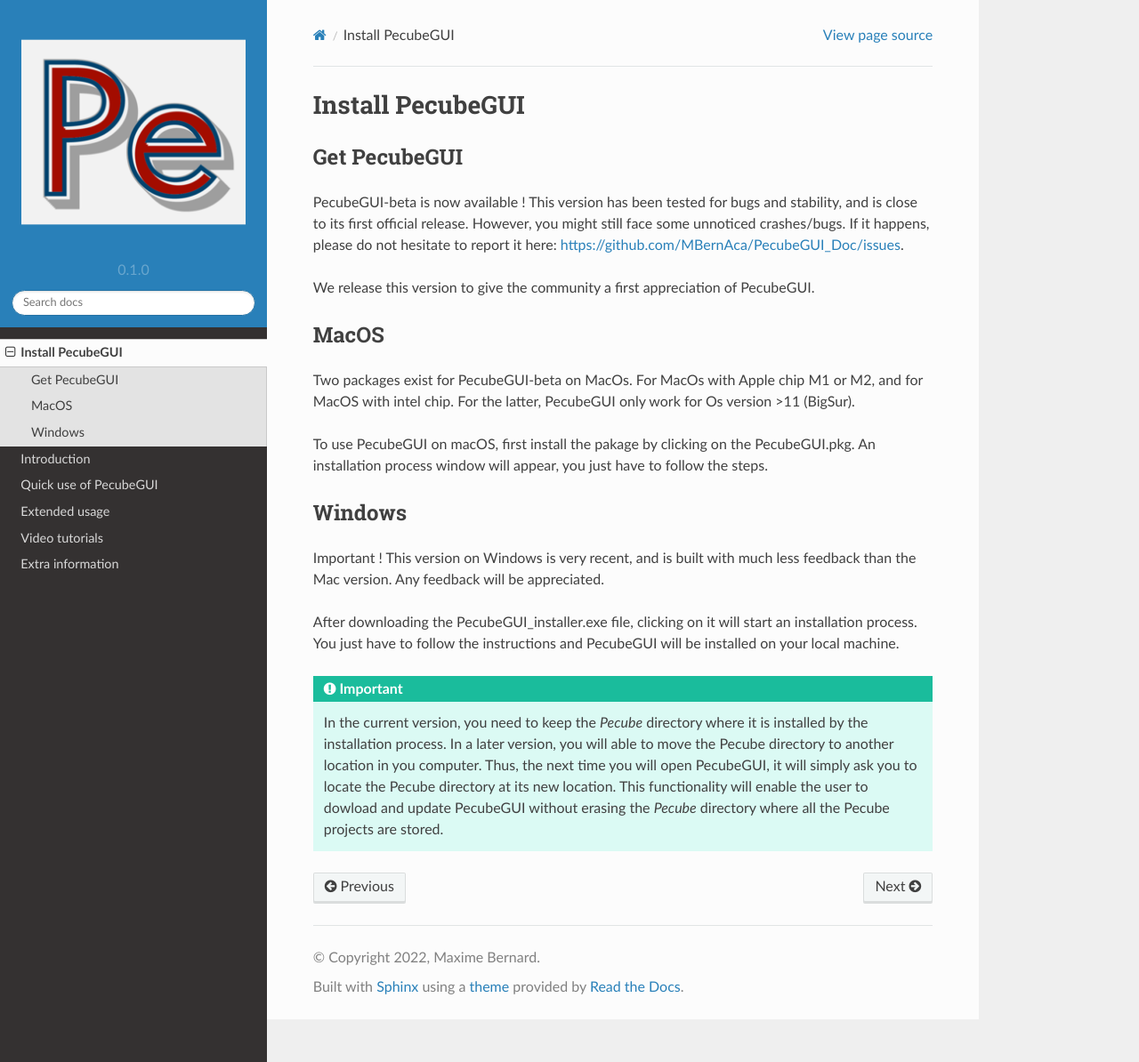
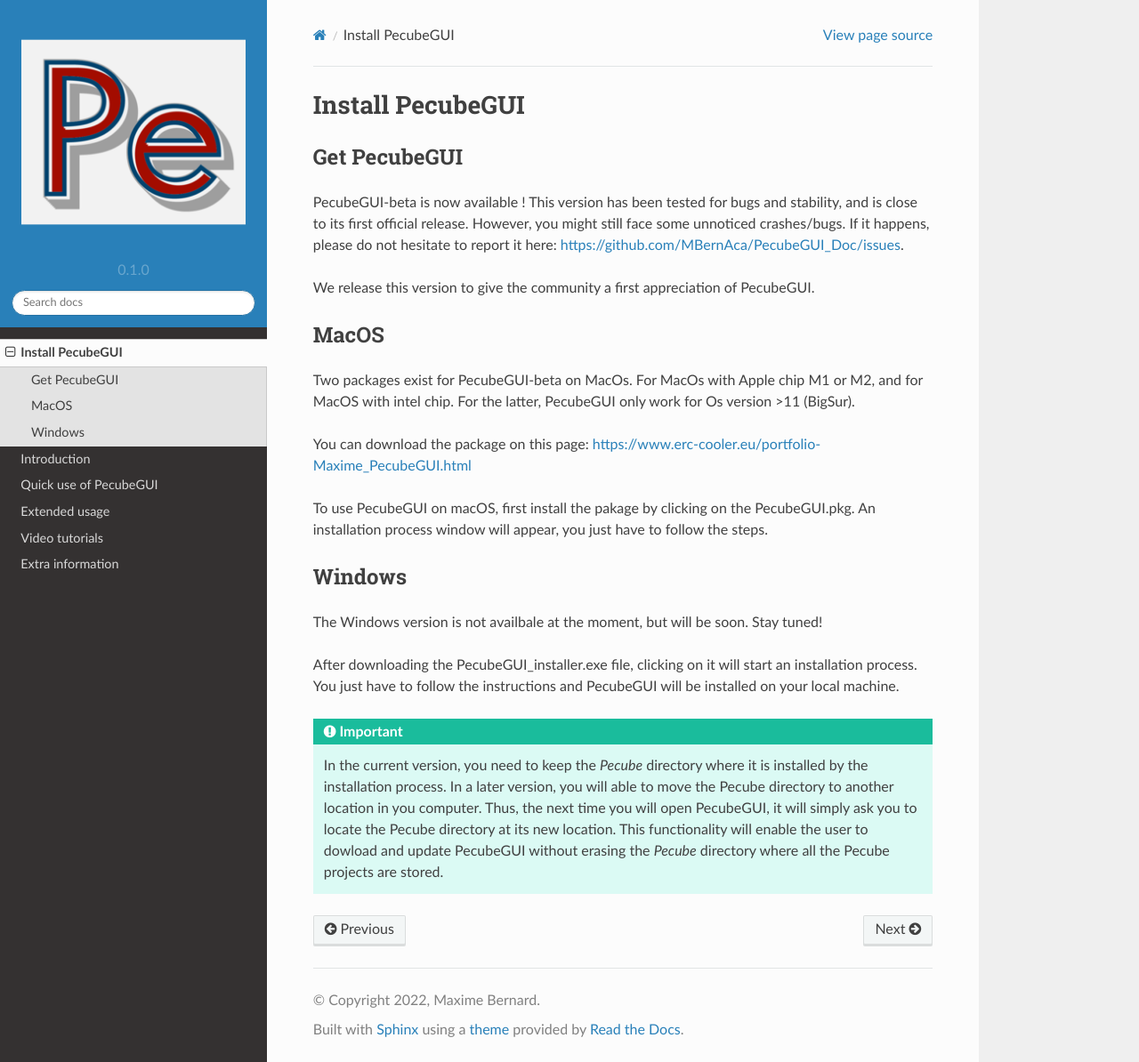
Before and after one commit to MBernAca/PecubeGUI_Doc, a Sphinx documentation site: the page built from docs/source/installation.rst, in a window 1280 px wide and 1194 px high. Shown: the whole window at 89% size. Built offline with Sphinx 7.4.7 and the Read the Docs theme 2.0.0, drawn with Linux system fonts in a browser that asks for light colours.

Commit message:
Update installation.rst

```diff
--- a/docs/source/installation.rst
+++ b/docs/source/installation.rst
@@ -17,6 +17,8 @@
 
 Two packages exist for PecubeGUI-beta on MacOs. For MacOs with Apple chip M1 or M2, and for MacOS with intel chip. For the latter, PecubeGUI only work for Os version >11 (BigSur).
 
+You can download the package on this page: https://www.erc-cooler.eu/portfolio-Maxime_PecubeGUI.html
+
 To use PecubeGUI on macOS, first install the pakage by clicking on the PecubeGUI.pkg.
 An installation process window will appear, you just have to follow the steps.
 
@@ -24,7 +26,7 @@
 Windows
 -----------
 
-Important ! This version on Windows is very recent, and is built with much less feedback than the Mac version. Any feedback will be appreciated.
+The Windows version is not availbale at the moment, but will be soon. Stay tuned!
 
 After downloading the PecubeGUI_installer.exe file, clicking on it will start an installation process. You just have to follow the instructions and PecubeGUI will be installed on your local machine.
 
```
